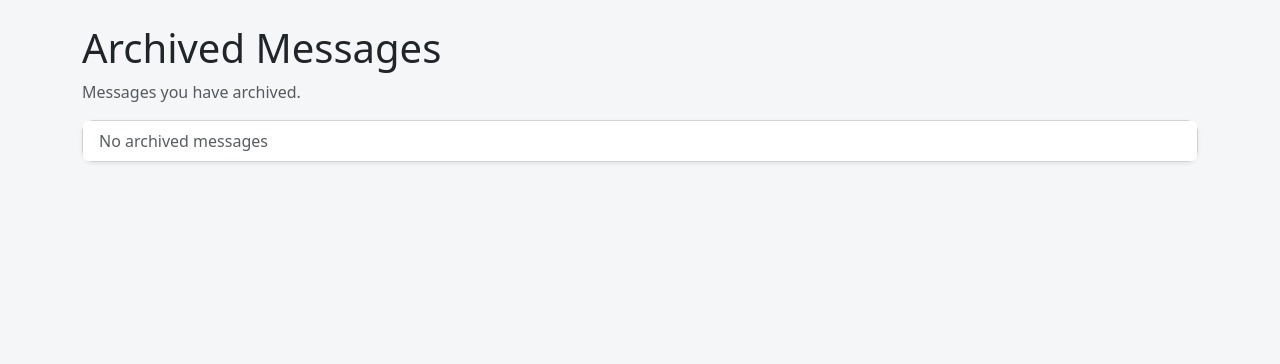
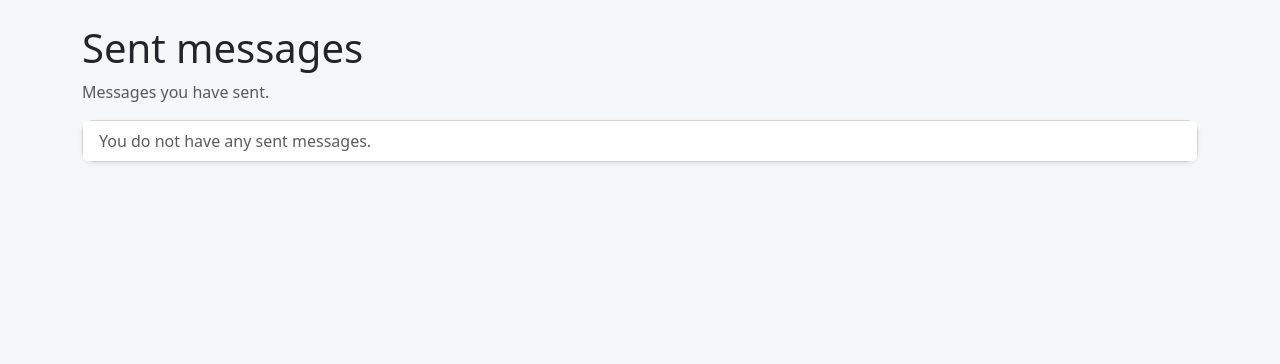
Before and after one commit to ScriptusDigital/Frameworks_Assignment, a Django app: page /inbox/sent/ in a window 1280 px wide. Shown: the part 56-420 px from the top of the page. Run offline with Django 5.2, Linux system fonts and the light colour scheme; the visitor is signed in with stand-in values (Sample User, id 1); data that the repository does not hold is empty.

Commit message:
refactor: change details of sent messages page and correct typos

```diff
--- a/templates/inbox/archived.html
+++ b/templates/inbox/archived.html
@@ -12,7 +12,7 @@
         <a href="{% url 'message_detail' message.pk %}" class="list-group-item list-group-item-action">
             <div class="d-flex justify-content-between">
                 <strong>{{ message.subject }}</strong>
-                <small class="text-muted">{{ mesage.sent_at }} </small>
+                <small class="text-muted">{{ message.sent_at }} </small>
             </div>
             <div class="text-muted">From: {{ message.sender.username }}
 
--- a/templates/inbox/sent.html
+++ b/templates/inbox/sent.html
@@ -2,26 +2,26 @@
 
 {% block content %}
 
-<h1>Archived Messages</h1>
-<p class="text-muted"> Messages you have archived.</p>
+<h1>Sent messages</h1>
+<p class="text-muted"> Messages you have sent.</p>
 
 <div class="card shadow-sm">
 
     <div class="list-group list-group-flush">
-        {% for message in archived_messages %}
+        {% for message in sent_messages %}
         <a href="{% url 'message_detail' message.pk %}" class="list-group-item list-group-item-action">
             <div class="d-flex justify-content-between">
                 <strong>{{ message.subject }}</strong>
-                <small class="text-muted">{{ mesage.sent_at }} </small>
+                <small class="text-muted">{{ message.sent_at }} </small>
             </div>
-            <div class="text-muted">From: {{ message.sender.username }}
+            <div class="text-muted">To: {{ message.recipient.username }}
 
             </div>
         </a>
         {% empty %}
 
         <div class="list-group-item text-muted">
-            No archived messages
+            You do not have any sent messages.
         </div>
 
         {% endfor %}
```
